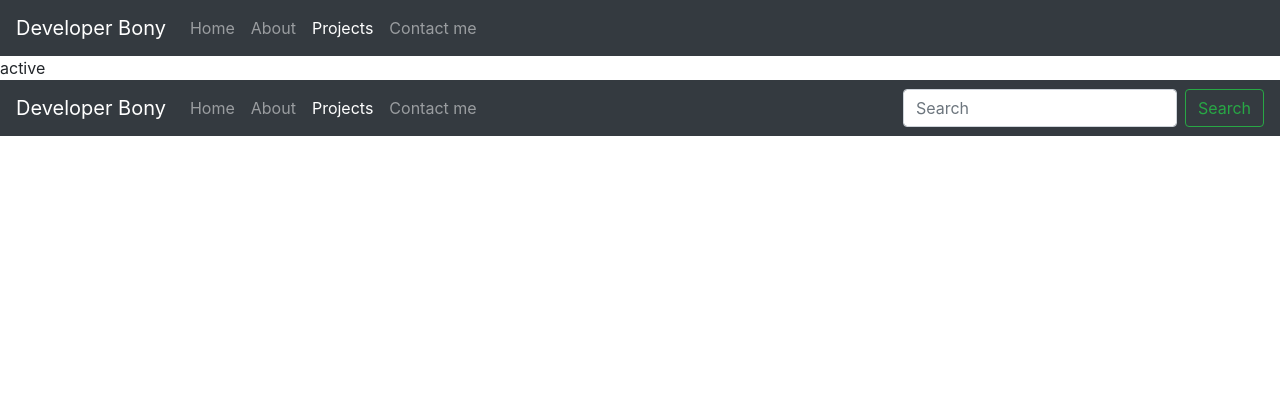
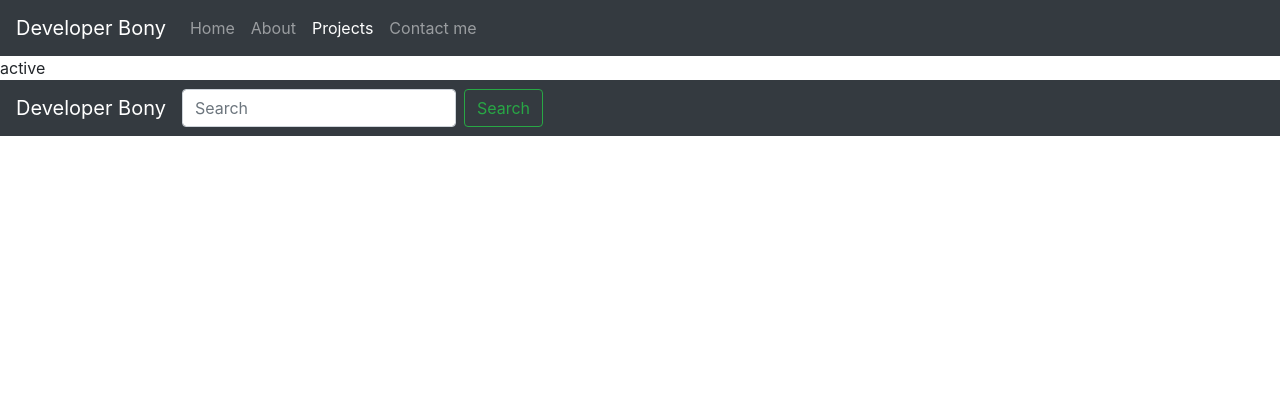
Before and after one commit to bonyborn/my_portfolio, a Django app: page /projects/ in a window 1280 px wide. Shown: the top 420 px of the page. Run offline with Django 5.2, Linux system fonts and the light colour scheme.

Commit message:
Update project.html

```diff
--- a/home/templates/home/project.html
+++ b/home/templates/home/project.html
@@ -14,22 +14,6 @@
   </button>
 
   <div class="collapse navbar-collapse" id="navbarSupportedContent">
-    <ul class="navbar-nav mr-auto">
-      <li class="nav-item">
-        <a class="nav-link" href="/">Home <span class="sr-only">(current)</span></a>
-      </li>
-      <li class="nav-item">
-        <a class="nav-link" href="/about">About</a>
-      </li>
-
-    <li class="nav-item active">
-        <a class="nav-link" href="/projects">Projects</a>
-    </li>
-      <li class="nav-item">
-        <a class="nav-link" href="/contact">Contact me</a>
-      </li>
-
-    </ul>
     <form class="form-inline my-2 my-lg-0">
       <input class="form-control mr-sm-2" type="search" placeholder="Search" aria-label="Search">
       <button class="btn btn-outline-success my-2 my-sm-0" type="submit">Search</button>
```
